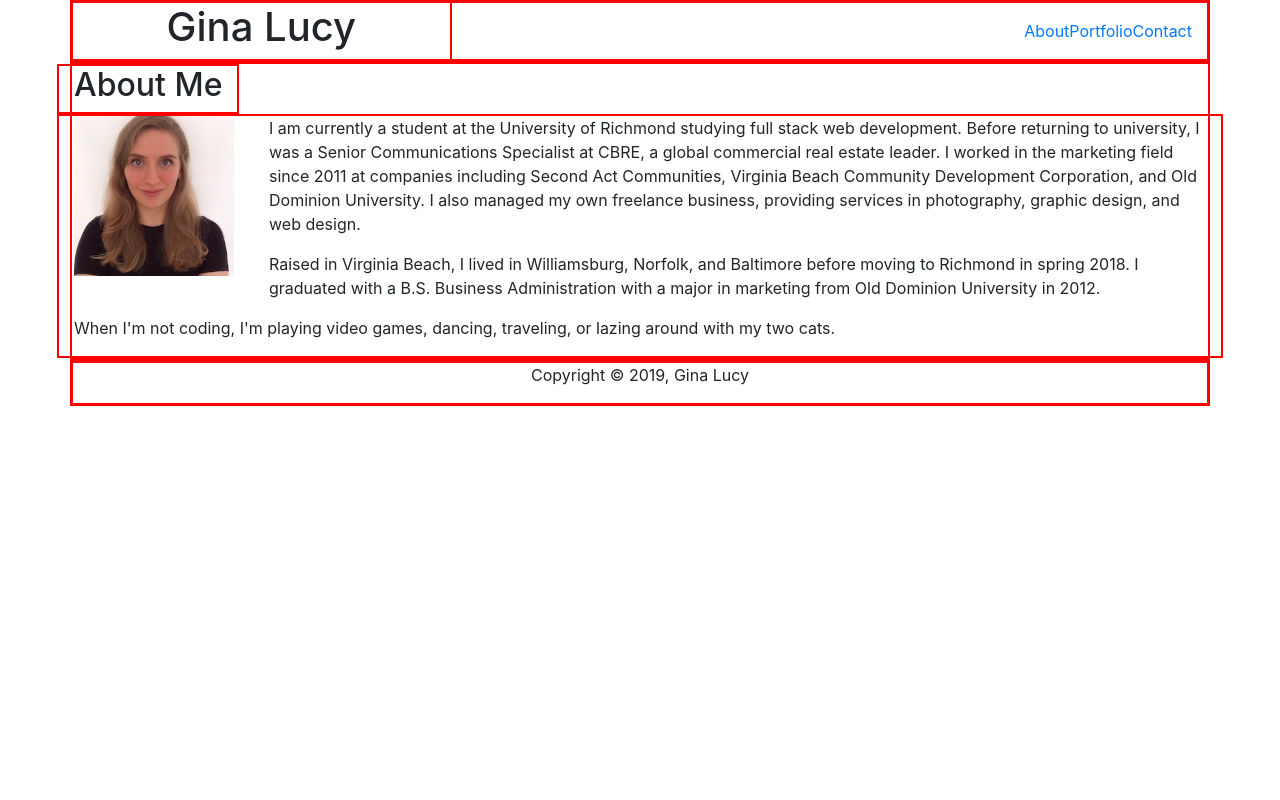
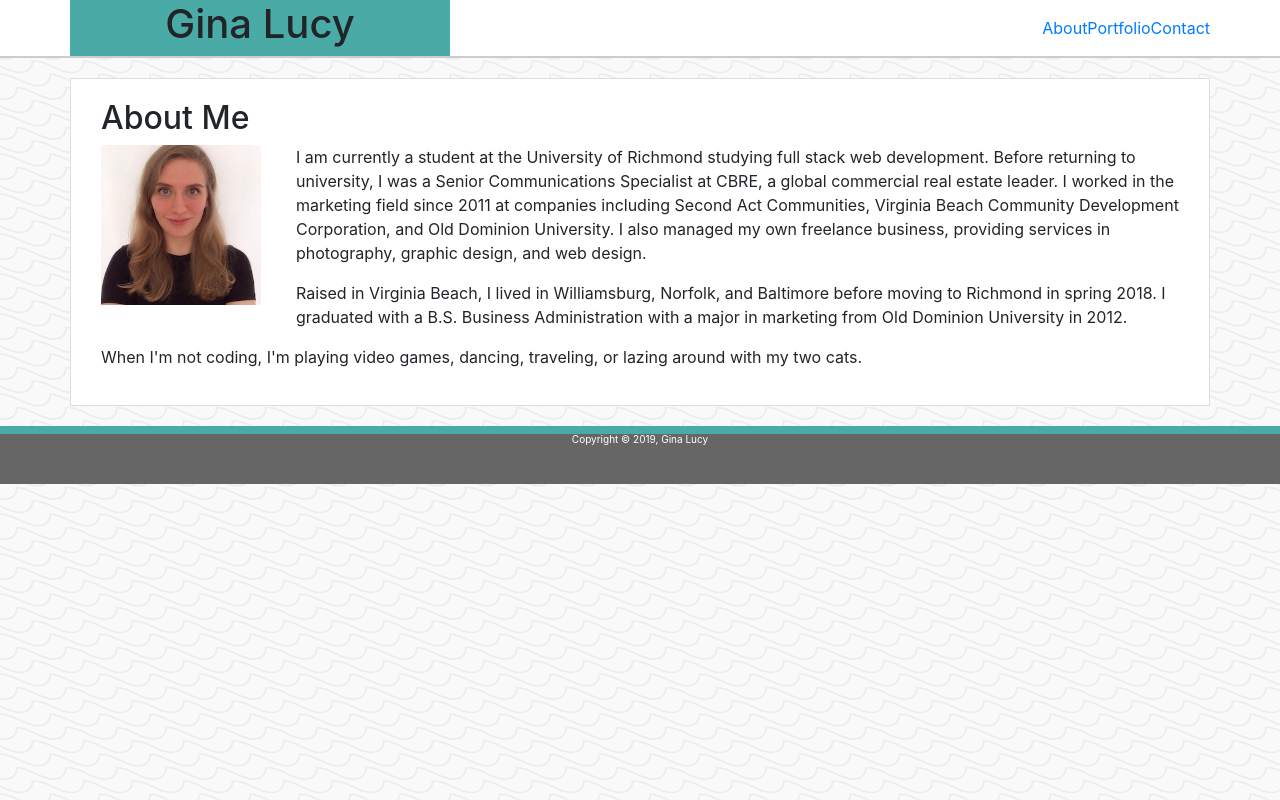
Before and after one commit to grlucy/URHomework2-ResponsivePortfolio, a plain HTML site: page index.html in a window 1280 px wide. Drawn offline with nearby package versions, Linux system fonts and the light colour scheme.

Commit message:
styled index.html

```diff
--- a/Assets/css/style.css
+++ b/Assets/css/style.css
@@ -1,6 +1,37 @@
 /* GLOBAL */
-div {
-    border: 1px solid red;
+body {
+    background-image: url("../Images/ripples.png");
+}
+header {
+    background-color: white;
+    border-bottom: 2px solid #ccc;
+}
+.logo {
+    background-color: #4aaaa5;
+}
+.nav-links {
+    padding-right:0;
+}
+.main-content {
+    background-color: white;
+    margin: 20px auto;
+    padding: 20px 20px;
+    border: 1px solid #ddd;
+}
+.content-padding {
+    padding: 0 40px;
+}
+footer {
+    background-color: #666;
+    border-top: 8px solid #4aaaa5;
+    clear:both;
+    box-sizing: border-box;
+    height: 58px;
+}
+.copyright {
+    color: white;
+    font-size: 10px;
+    line-height: 1;
 }
 
 /* About page */
--- a/index.html
+++ b/index.html
@@ -12,10 +12,10 @@
     <header>
         <div class="container">
             <div class="row">
-                <div class="col-sm-4 text-center">
+                <div class="logo col-sm-4 text-center">
                     <h1>Gina Lucy</h1>
                 </div>
-                <div class="col-sm-8 d-flex justify-content-end align-items-center">
+                <div class="nav-links col-sm-8 d-flex justify-content-end align-items-center">
                     <a href="./index.html">About</a>
                     <a href="./portfolio.html">Portfolio</a>
                     <a href="./contact.html">Contact</a>
@@ -24,15 +24,15 @@
         </div>
     </header>
     <section>
-        <div class="container">
+        <div class="main-content container">
             <div class="row">
                 <div class="row">
-                    <div class="col-sm-12">
+                    <div class="content-padding col-sm-12">
                         <h2>About Me</h2>
                     </div>
                 </div>
                 <div class="row">
-                    <div class="col-sm-12">
+                    <div class="content-padding col-sm-12">
                         <img class="headshot" src="./Assets/Images/GINALUCY.jpg" alt="Gina Lucy">
                         <p>I am currently a student at the University of Richmond studying full stack web development. Before returning to university, I was a Senior Communications Specialist at CBRE, a global commercial real estate leader. I worked in the marketing field since 2011 at companies including Second Act Communities, Virginia Beach Community Development Corporation, and Old Dominion University. I also managed my own freelance business, providing services in photography, graphic design, and web design.</p>
                         <p>Raised in Virginia Beach, I lived in Williamsburg, Norfolk, and Baltimore before moving to Richmond in spring 2018. I graduated with a B.S. Business Administration with a major in marketing from Old Dominion University in 2012.</p>
@@ -45,7 +45,7 @@
     <footer>
         <div class="container">
             <div class="row">
-                <div class="col-sm-12 text-center">
+                <div class="footer-col col-sm-12 d-flex justify-content-center align-items-end">
                     <p class="copyright">Copyright &copy; 2019, Gina Lucy</p>
                 </div>
             </div>
```
